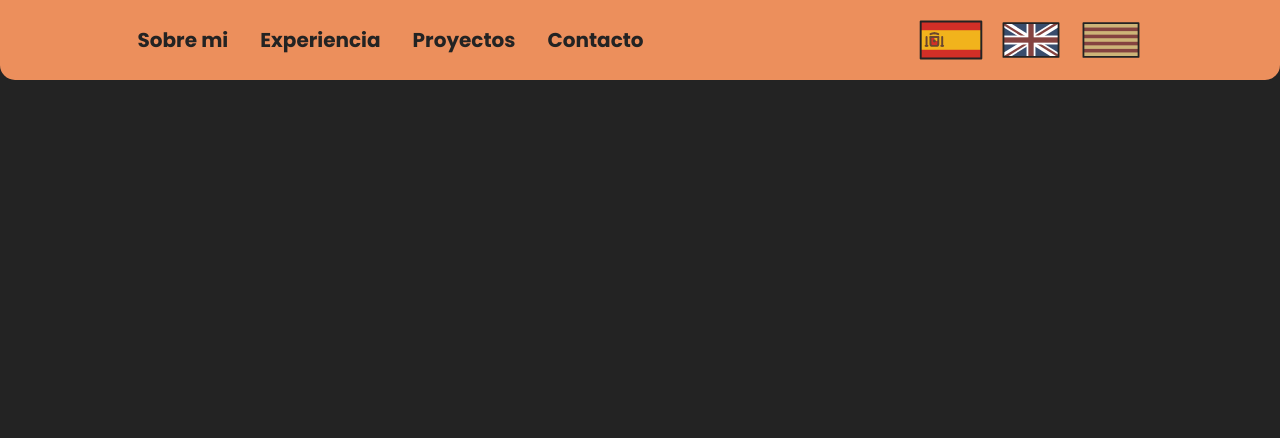
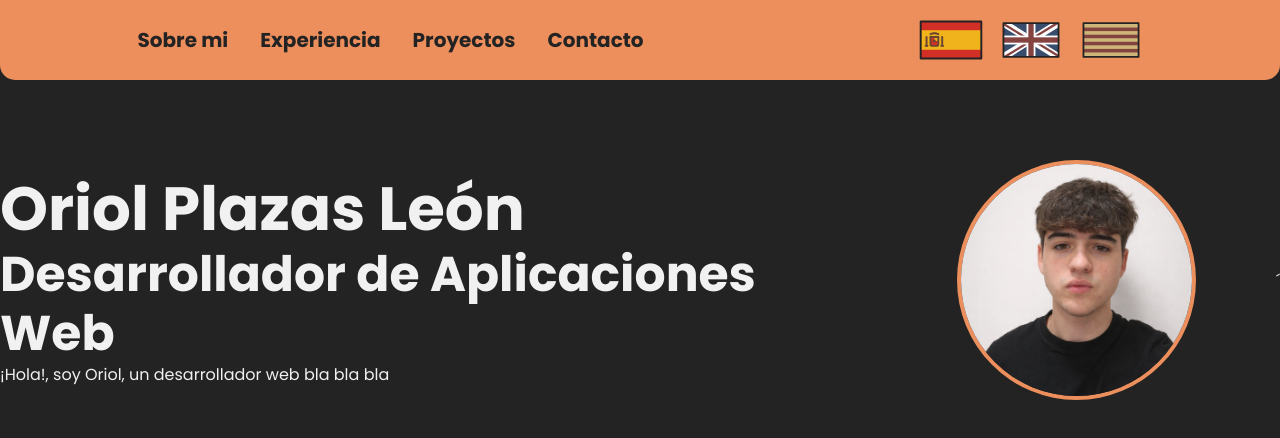
Before and after one commit to oriioll/portfolio, a Vue app: page / in a window 1280 px wide. Shown: the top 438 px of the page. Built offline with nearby package versions, Linux system fonts and the light colour scheme.

Commit message:
feat: create PortfolioHero.vue component with main titles and a pfp

```diff
--- /dev/null
+++ b/src/components/PortfolioHero.vue
@@ -0,0 +1,52 @@
+<script setup lang="ts">
+//Importing i18n objects
+import { useI18n } from 'vue-i18n'
+const { t } = useI18n()
+
+</script>
+<template>
+    <section id="hero" class="hero">
+        <div class="txt">
+            <h1>Oriol Plazas León</h1>
+            <h2>{{ t('hero.subtitle') }}</h2>
+            <p>{{ t('hero.description') }}</p>
+        </div>
+        <img src="../assets/oriolPf.webp" alt="Image of Oriol Plazas León" loading="lazy">´
+
+    </section>
+</template>
+<style scoped>
+.hero {
+    display: flex;
+    align-items: center;
+    justify-content: center;
+    gap: 5rem;
+    width: 100%;
+    height: auto;
+}
+.hero img {
+    width: 15rem;
+    height: 15rem;
+    border-radius: 50%;
+    object-fit: cover;
+    border: solid 4px var(--accent-ui);
+}
+
+/*MEDIA QUERIES - Responsive*/
+/* Small devices */
+@media (max-width: 800px) {
+  .emoji {
+    width: 2.5rem;
+  }
+}
+
+/* Smaller devices */
+@media (max-width: 550px) {
+  .emoji {
+    width: 1.6rem;
+  }
+  aside {
+    gap: .5rem;
+}
+}
+</style>
--- a/src/main.ts
+++ b/src/main.ts
@@ -15,6 +15,10 @@ const i18n: I18n = createI18n({
                 experience: 'Experiencia',
                 projects: 'Proyectos',
                 contact: 'Contacto'
+            },
+            hero: {
+                subtitle: `Desarrollador de Aplicaciones Web`,
+                description: `¡Hola!, soy Oriol, un desarrollador web bla bla bla`
             }
         },
         'en-US': {
@@ -23,6 +27,10 @@ const i18n: I18n = createI18n({
                 experience: 'Experience',
                 projects: 'Projects',
                 contact: 'Contact'
+            },
+            hero: {
+                subtitle: `Web Application Developer`,
+                description: `Hi!, I'm Oriol, a web developer bla bla bla`
             }
         },
         'cat-ES': {
@@ -31,6 +39,10 @@ const i18n: I18n = createI18n({
                 experience: 'Experiència',
                 projects: 'Projectes',
                 contact: 'Contacte'
+            },
+            hero: {
+                subtitle: `Desenvolupador d'Aplicacions Web`,
+                description: `Hola!, soc l'Oriol, un desenvolupador web bla bla bla`
             }
         }
     }
--- a/src/views/Portfolio.vue
+++ b/src/views/Portfolio.vue
@@ -1,9 +1,11 @@
 <script setup lang="ts">
 import PortfolioHeader from '@/components/PortfolioHeader.vue';
+import PortfolioHero from '@/components/PortfolioHero.vue';
 </script>
 <template>
     <main>
         <PortfolioHeader />
+        <PortfolioHero />
     </main>
 </template>
 <style scoped>
```
